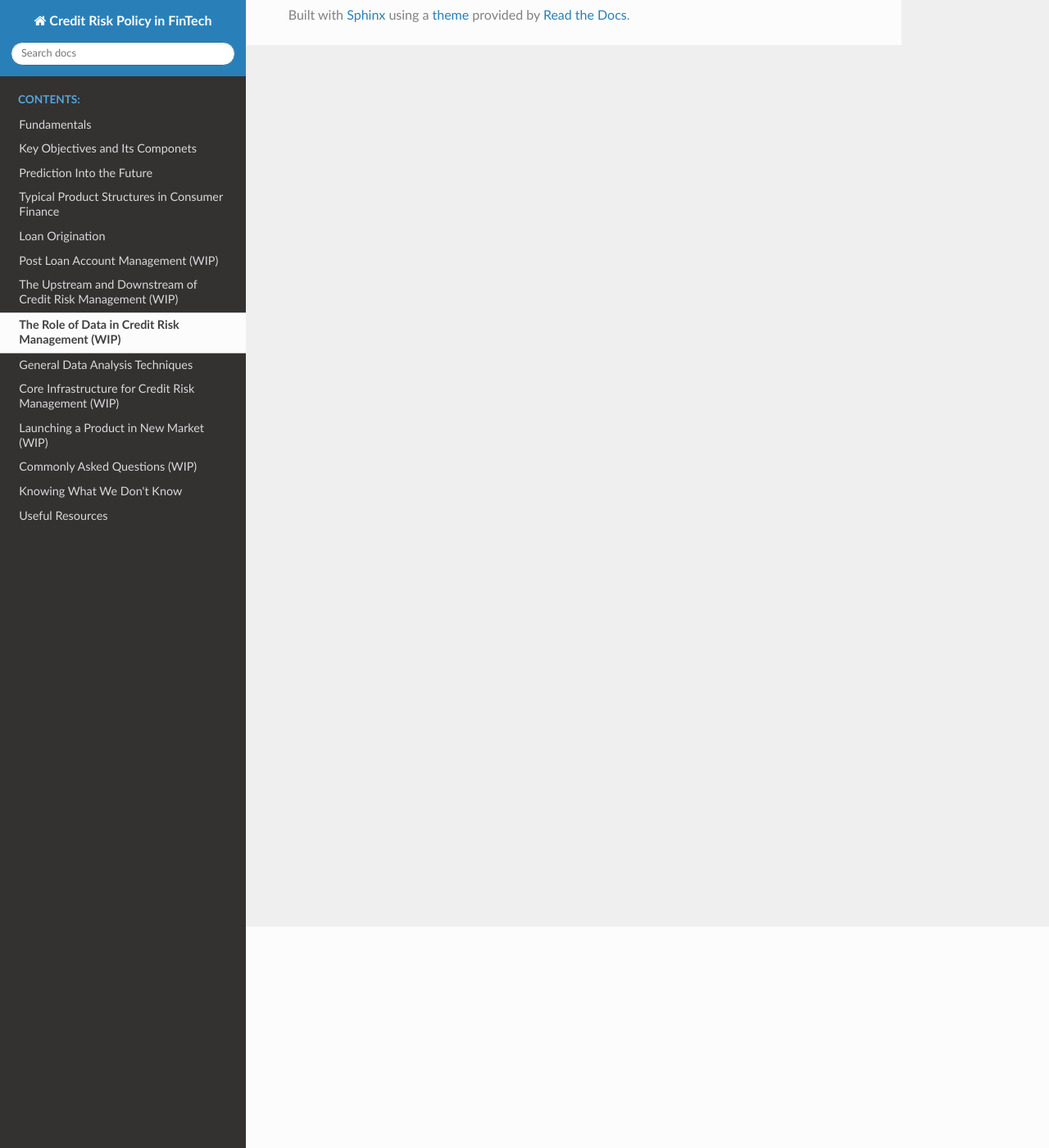
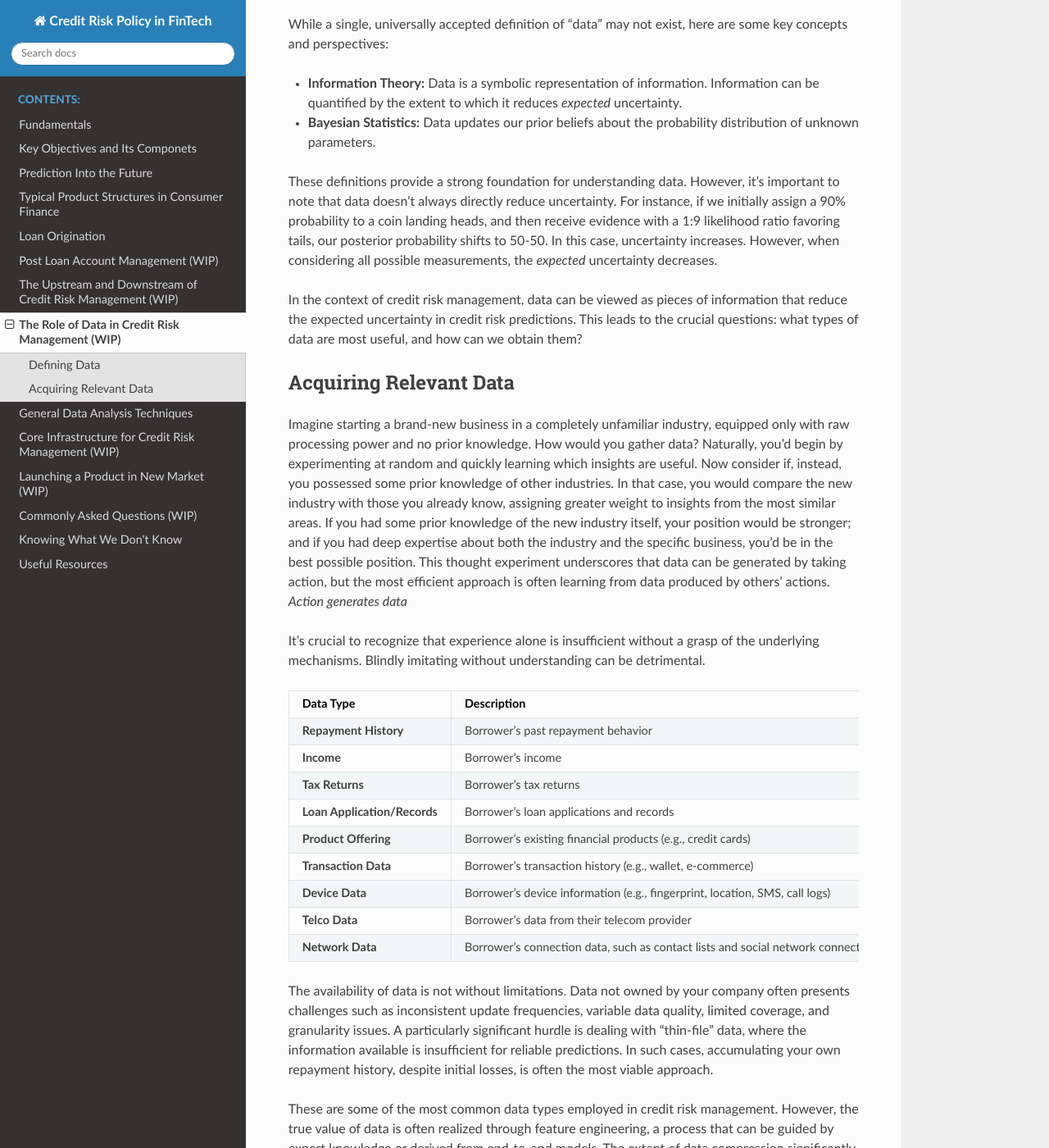
Before and after one commit to kychanbp/credit_risk_mgmt_fintech, a Sphinx documentation site: the page built from docs/source/data_role.md, in a window 1280 px wide and 1400 px high, scrolled down 270 px. Shown: the whole window at 82% size. Built offline with Sphinx 7.4.7 and the Read the Docs theme 3.1.0, drawn with Linux system fonts in a browser that asks for light colours; pages that are not in the unit, such as notebooks, are missing from menus; some of the changed text lies outside the part shown.

Commit message:
added data role

```diff
--- a/docs/source/data_role.md
+++ b/docs/source/data_role.md
@@ -1 +1,36 @@
-# The Role of Data in Credit Risk Management (WIP)
+# The Role of Data in Credit Risk Management
+
+It's widely understood that data is a critical asset for effective credit risk management. However, defining "data" and determining how to acquire it are complex challenges.
+
+## Defining Data
+
+While a single, universally accepted definition of "data" may not exist, here are some key concepts and perspectives:
+
+*   **Information Theory:** Data is a symbolic representation of information. Information can be quantified by the extent to which it reduces *expected* uncertainty.
+*   **Bayesian Statistics:** Data updates our prior beliefs about the probability distribution of unknown parameters.
+
+These definitions provide a strong foundation for understanding data. However, it's important to note that data doesn't always directly reduce uncertainty. For instance, if we initially assign a 90% probability to a coin landing heads, and then receive evidence with a 1:9 likelihood ratio favoring tails, our posterior probability shifts to 50-50. In this case, uncertainty increases. However, when considering all possible measurements, the *expected* uncertainty decreases.
+
+In the context of credit risk management, data can be viewed as pieces of information that reduce the expected uncertainty in credit risk predictions. This leads to the crucial questions: what types of data are most useful, and how can we obtain them?
+
+## Acquiring Relevant Data
+
+Imagine starting a brand-new business in a completely unfamiliar industry, equipped only with raw processing power and no prior knowledge. How would you gather data? Naturally, you’d begin by experimenting at random and quickly learning which insights are useful. Now consider if, instead, you possessed some prior knowledge of other industries. In that case, you would compare the new industry with those you already know, assigning greater weight to insights from the most similar areas. If you had some prior knowledge of the new industry itself, your position would be stronger; and if you had deep expertise about both the industry and the specific business, you’d be in the best possible position. This thought experiment underscores that data can be generated by taking action, but the most efficient approach is often learning from data produced by others’ actions. *Action generates data*
+
+It's crucial to recognize that experience alone is insufficient without a grasp of the underlying mechanisms. Blindly imitating without understanding can be detrimental.
+
+| Data Type | Description | Source |
+|---|---|---|
+| **Repayment History** | Borrower's past repayment behavior | Credit Bureau, Internal records |
+| **Income** | Borrower's income | Credit Bureau, Document Submission, Government Tax Data, Proxy data (e.g., utility bills, credit card limits) |
+| **Tax Returns** | Borrower's tax returns | Government Tax Data |
+| **Loan Application/Records** | Borrower's loan applications and records | Credit Bureau |
+| **Product Offering** | Borrower's existing financial products (e.g., credit cards) | Credit Bureau |
+| **Transaction Data** | Borrower's transaction history (e.g., wallet, e-commerce) | Internal records, Third-party data providers |
+| **Device Data** | Borrower's device information (e.g., fingerprint, location, SMS, call logs) | Device SDKs |
+| **Telco Data** | Borrower's data from their telecom provider | Telco Provider |
+| **Network Data** | Borrower's connection data, such as contact lists and social network connections | Device and social network data |
+
+The availability of data is not without limitations. Data not owned by your company often presents challenges such as inconsistent update frequencies, variable data quality, limited coverage, and granularity issues. A particularly significant hurdle is dealing with "thin-file" data, where the information available is insufficient for reliable predictions. In such cases, accumulating your own repayment history, despite initial losses, is often the most viable approach.
+
+These are some of the most common data types employed in credit risk management. However, the true value of data is often realized through feature engineering, a process that can be guided by expert knowledge or derived from end-to-end models. The extent of data compression significantly influences its utility. Similar to data acquisition, the effective utilization of data requires both action and experience. Through iterative application and refinement, one develops the necessary expertise. While emulating best practices is generally desirable, feature engineering often remains a "black box," both between companies and within models, making direct replication challenging. In short, "No shortcut". For general model building and feature engineering concepts, please refer to the [Creating Models of the Environment](prediction/environment_models.md).
```
